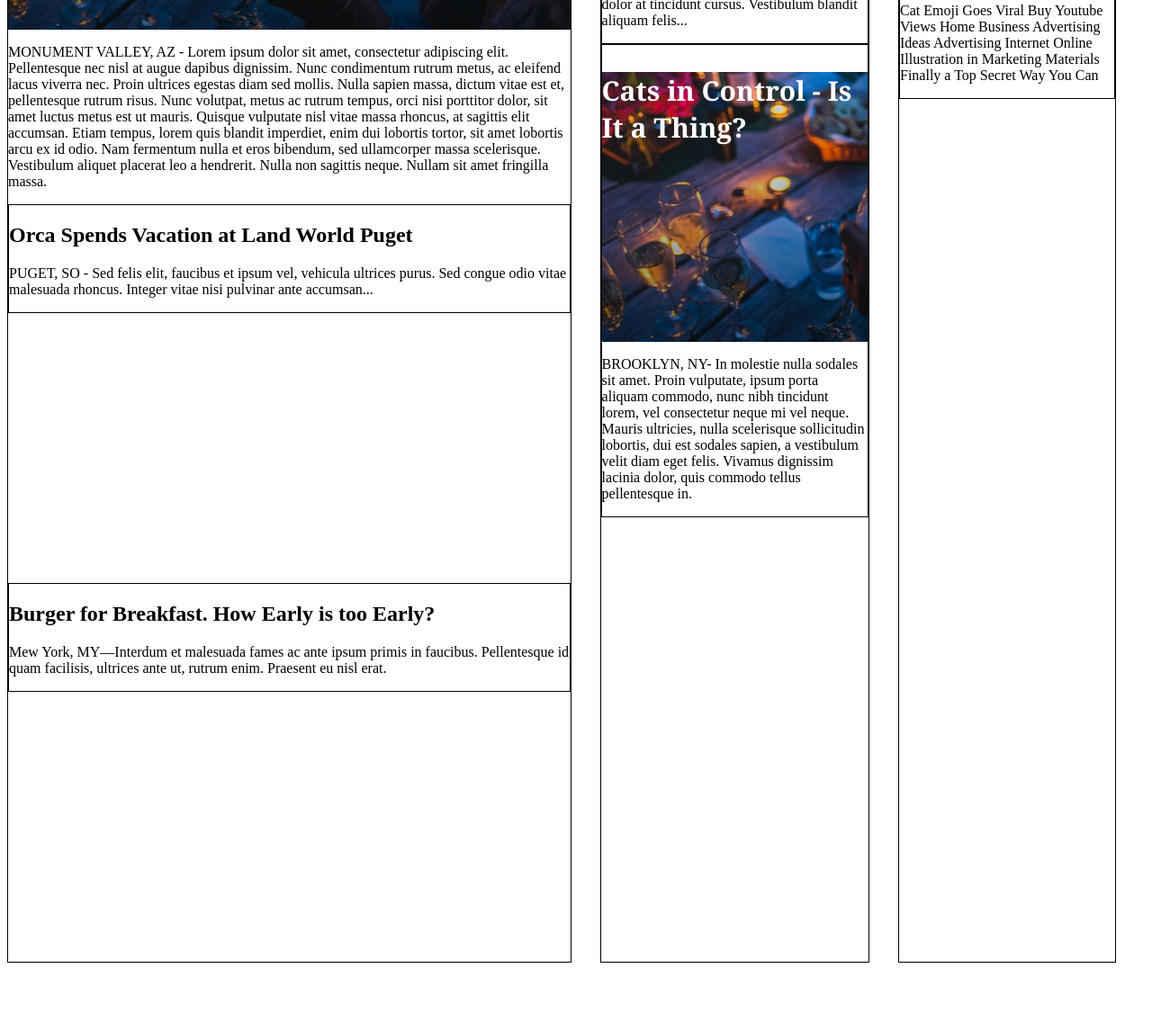
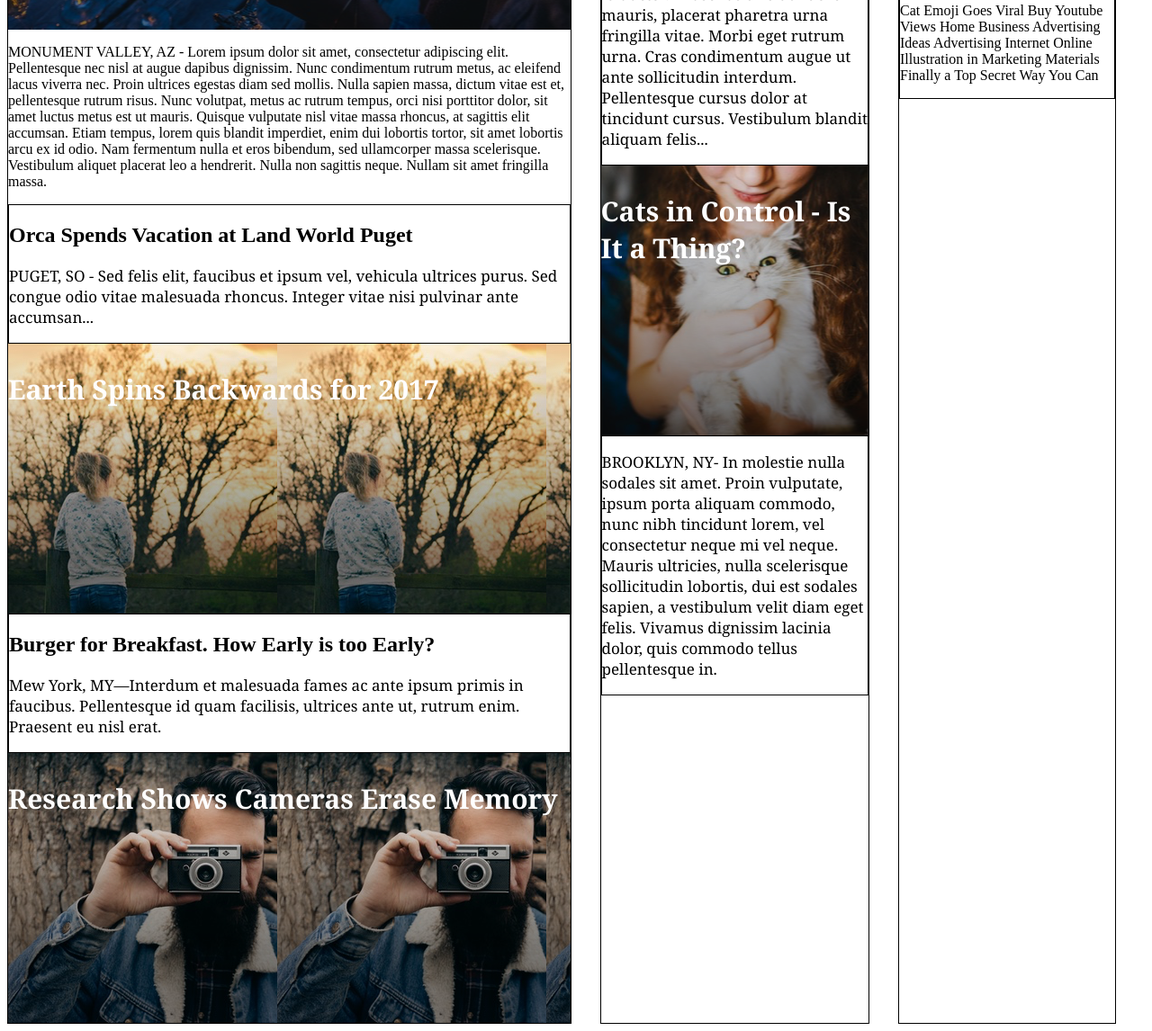
Before and after one commit to kylorobs/mytimes, a plain HTML site: page index.html in a window 1280 px wide. Shown: the part 468-1614 px from the top of the page at 90% size. Before the commit the page ends 1546 px from the top, so only its background shows below. Drawn offline with Linux system fonts and the light colour scheme.

```diff
--- a/index.html
+++ b/index.html
@@ -28,14 +28,14 @@
           <h2> Orca Spends Vacation at Land World Puget </h2>
           <p>PUGET, SO - Sed felis elit, faucibus et ipsum vel, vehicula ultrices purus. Sed congue odio vitae malesuada rhoncus. Integer vitae nisi pulvinar ante accumsan...</p>
         </div>
-          <div class="image-content">
+          <div class="image-content cl-middle">
           <p>Earth Spins Backwards for 2017</p>
           </div>
         <div class="story">
           <h2> Burger for Breakfast. How Early is too Early?</h2>
           <p>Mew York, MY—Interdum et malesuada fames ac ante ipsum primis in faucibus. Pellentesque id quam facilisis, ultrices ante ut, rutrum enim. Praesent eu nisl erat.</p>
         </div>
-        <div class="image-content">
+        <div class="image-content cl-bottom">
           <p>Research Shows Cameras Erase Memory</p>
         </div>
       </div>
@@ -44,9 +44,9 @@
       <div class="story">
         <h2> FBI Finds Action Star Guilty of False Advertising </h2>
         <p> WASHINGTON DC- Donec luctus sem augue, rutrum posuere orci aliquam sed. Nam vitae aliquam lectus. Sed tempor tortor est, nec sagittis eros tincidunt sed. Morbi venenatis condimentum sem, vitae sollicitudin turpis pulvinar eget. Morbi pellentesque consectetur mi id auctor. Phasellus tincidunt orci mauris, placerat pharetra urna fringilla vitae. Morbi eget rutrum urna. Cras condimentum augue ut ante sollicitudin interdum. Pellentesque cursus dolor at tincidunt cursus. Vestibulum blandit aliquam felis...</p> </div>
-      <div class="story">
-        <div class="image-content">
+        <div class="image-content cm-middle">
         <p>Cats in Control - Is It a Thing?</p></div>
+        <div class="story">
         <p>BROOKLYN, NY- In molestie nulla sodales sit amet. Proin vulputate, ipsum porta aliquam commodo, nunc nibh tincidunt lorem, vel consectetur neque mi vel neque. Mauris ultricies, nulla scelerisque sollicitudin lobortis, dui est sodales sapien, a vestibulum velit diam eget felis. Vivamus dignissim lacinia dolor, quis commodo tellus pellentesque in. </p>
       </div>
     </div>
--- a/resources/css/style.css
+++ b/resources/css/style.css
@@ -75,8 +75,22 @@ margin: 0 50px;
   background-image: url(../images/img-story-main.png);
 }
 
-.story .image-content {
-  background-image: url(../images/img-story-main.png);
+.cl-middle {
+  background-image: url(../images/img-story-2.png);
+}
+
+.cl-bottom {
+  background-image: url(../images/img-story-3.png);
+}
+
+.cm-middle {
+  background-image: url(../images/img-story-1.png);
+}
+
+.story p {
+  font-family: Georgia;
+  font-size: 17px;
+  color: black;
 }
 
 .image-content p {
@@ -86,6 +100,8 @@ margin: 0 50px;
   font-weight: bold;
 }
 
+
+
 #lead-title {
   font-size: 40px;
 }
```
Also changed, not shown: 3 other files.
